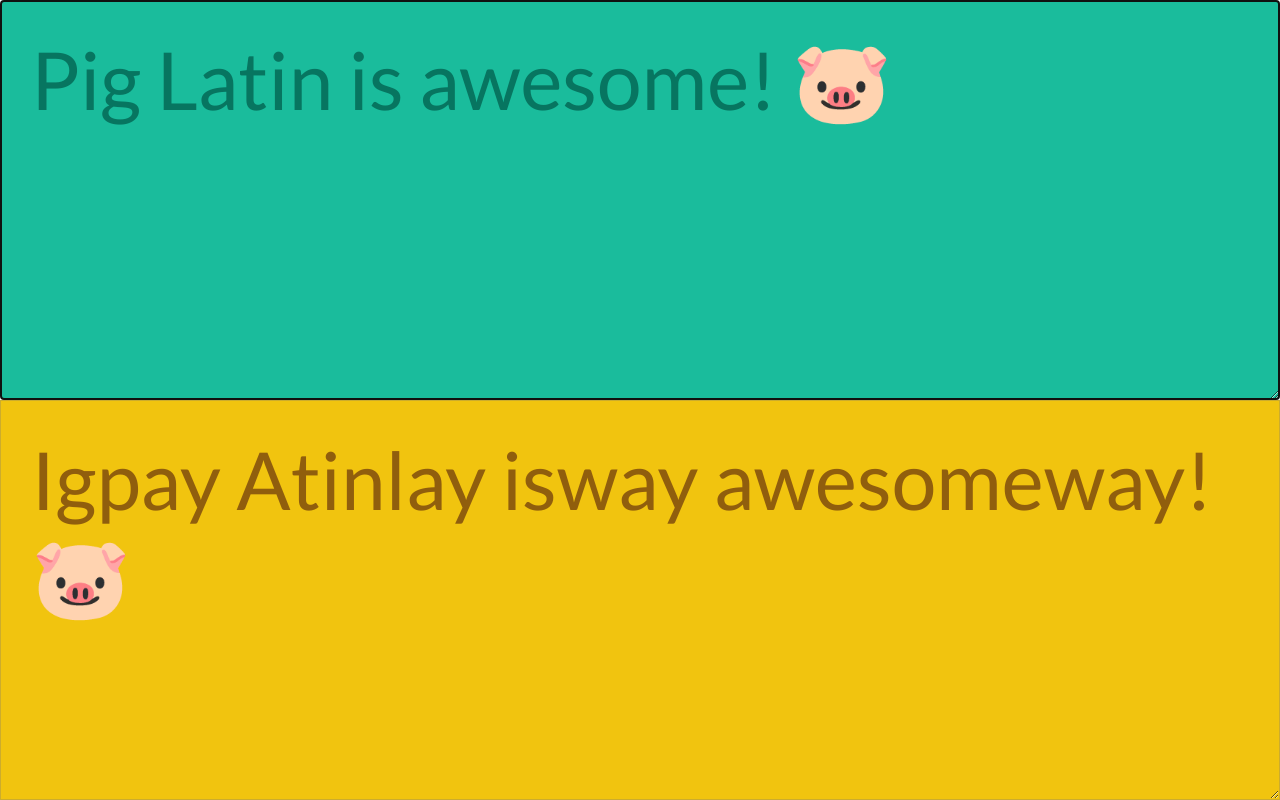
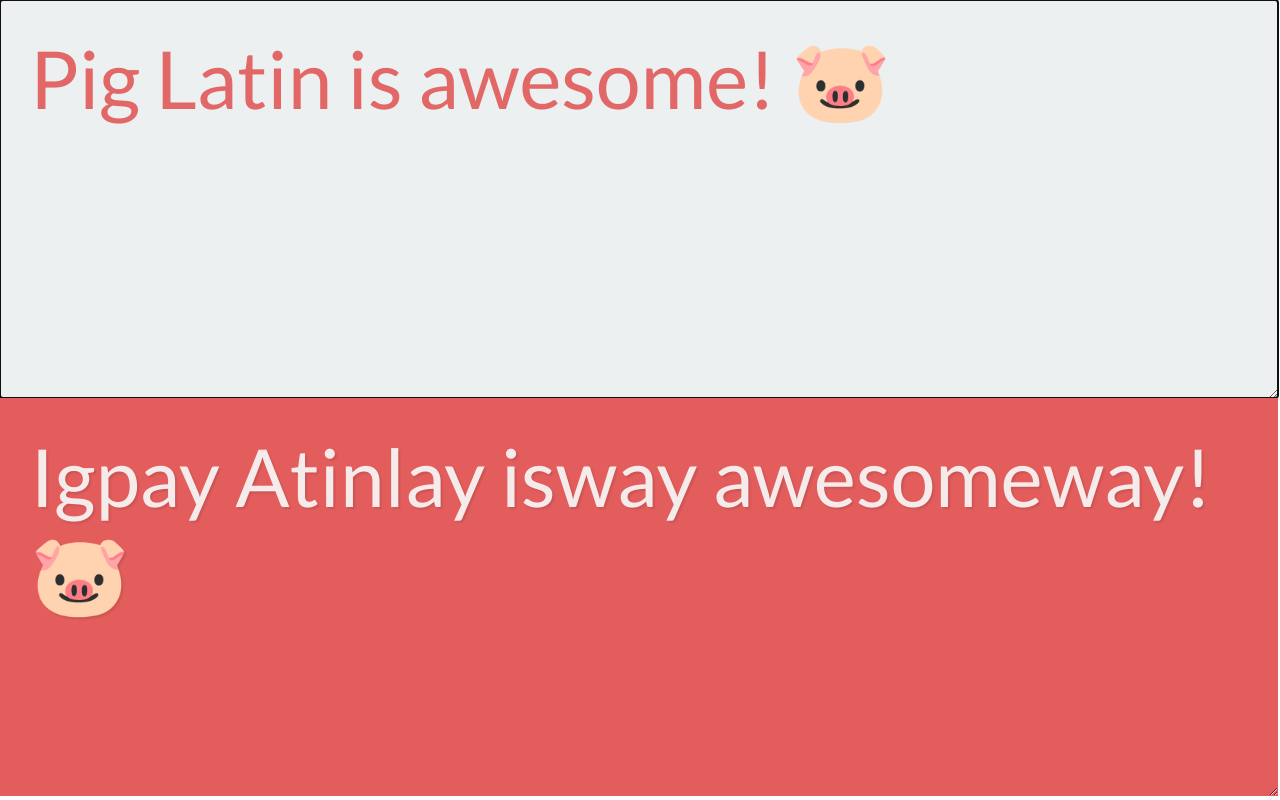
Before and after one commit to lexaurin/piglatin, a website with bundled scripts: page public/index.html in a window 1280 px wide. Built offline with nearby package versions, Linux system fonts and the light colour scheme.

Commit message:
Pinky colors

```diff
--- a/public/index.html
+++ b/public/index.html
@@ -3,13 +3,14 @@
 <head>
 	<meta charset="UTF-8">
 	<meta http-equiv="X-UA-Compatible" content="IE=edge">
-	<title>Pig Latin Translator</title>
+	<title>Pig Latin Converter – Fun Translation Online</title>
 	<style type="text/css">
 		html, body {height: 100%; margin: 0}
 		textarea {display: block; width:calc(100% - 62px); height: calc(50% - 62px);
-			float: left; font-size: 10vh; font-family: 'Lato', serif; margin: 0 auto; padding: 30px}
-		#input {background-color: #1abc9c; color: #077560}
-		#output {background-color: #f1c40f; color: #905E0D;}
+			float: left; font-size: 10vh; font-family: 'Lato', serif; margin: 0 auto;
+			padding: 30px; border: 0}
+		#input {background-color: #ecf0f1; color: #E26767}
+		#output {background-color: #E45D5D; color: #F5EBEB; text-shadow: 2px 2px 2px rgba(0,0,0,0.1);}
 	</style>
 	<link href='https://fonts.googleapis.com/css?family=Lato' rel='stylesheet' type='text/css'>
 </head>
@@ -18,6 +19,6 @@
 <textarea id="input">Pig Latin is awesome! 🐷</textarea>
 <textarea id="output" disabled></textarea>
 
-<script type="text/javascript" src="build.min.js"></script>
+<script type="text/javascript" src="build.min.js?1"></script>
 </body>
 </html>
```
